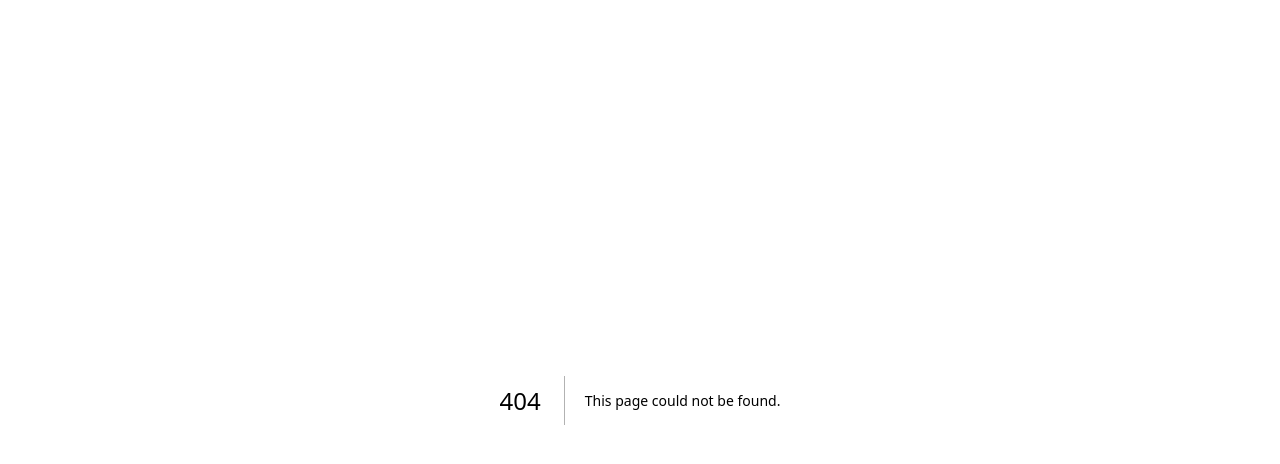
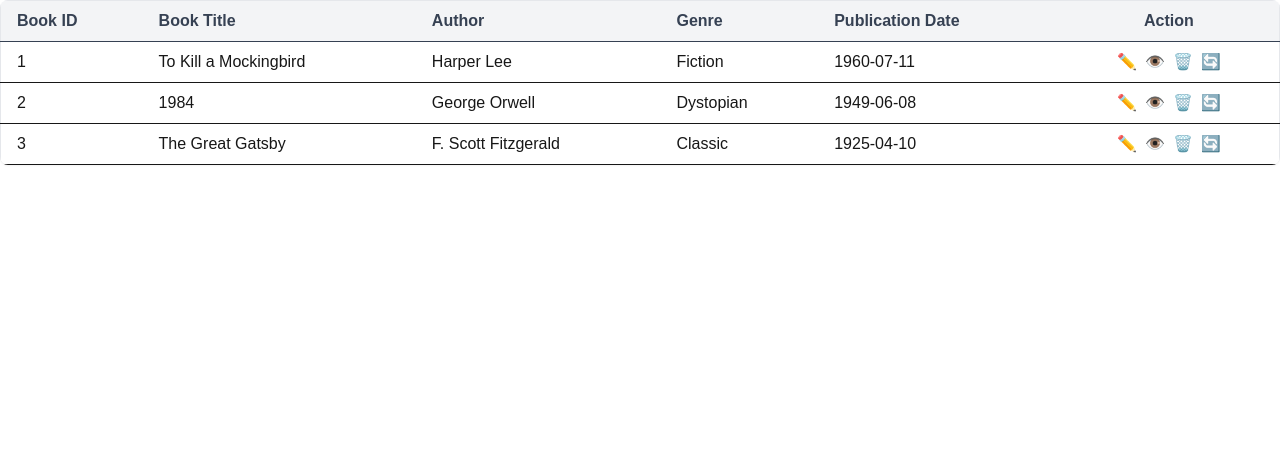
Before and after one commit to Jasmingaril/Library-Management-System-G4, a Next.js app: page /non-fiction in a window 1280 px wide. Before the commit this address had no page. Shown: the top 464 px of the page. Built offline with nearby package versions, Linux system fonts and the light colour scheme.

Commit message:
non-fiction

```diff
--- /dev/null
+++ b/src/app/non-fiction/page.tsx
@@ -0,0 +1,110 @@
+"use client";
+
+import React from "react";
+import { useRouter } from "next/navigation";
+
+const NonFictionPage: React.FC = () => {
+  const router = useRouter();
+
+  const nonFiction = [
+    {
+      id: 1,
+      title: "To Kill a Mockingbird",
+      author: "Harper Lee",
+      genre: "Fiction",
+      publicationDate: "1960-07-11",
+    },
+    {
+      id: 2,
+      title: "1984",
+      author: "George Orwell",
+      genre: "Dystopian",
+      publicationDate: "1949-06-08",
+    },
+    {
+      id: 3,
+      title: "The Great Gatsby",
+      author: "F. Scott Fitzgerald",
+      genre: "Classic",
+      publicationDate: "1925-04-10",
+    },
+  ];
+
+  const handleEdit = (id: number) => {
+    router.push(`/nonFiction/edit/${id}`);
+  };
+
+  const handleView = (id: number) => {
+    router.push(`/nonFiction/view/${id}`);
+  };
+
+  const handleDelete = (id: number) => {
+    router.push(`/nonFiction/delete/${id}`);
+  };
+
+  const handleUpdate = (id: number) => {
+    router.push(`/nonFiction/update/${id}`);
+  };
+
+  return (
+    <div className="w-full mb-8 overflow-hidden rounded-lg shadow-xs">
+      <div className="w-full overflow-x-auto">
+        <table className="min-w-full bg-white border border-gray-200 rounded-lg shadow-md">
+          <thead>
+            <tr className="bg-gray-100 text-gray-700">
+              <th className="px-4 py-2 text-left border-b">Book ID</th>
+              <th className="px-4 py-2 text-left border-b">Book Title</th>
+              <th className="px-4 py-2 text-left border-b">Author</th>
+              <th className="px-4 py-2 text-left border-b">Genre</th>
+              <th className="px-4 py-2 text-left border-b">Publication Date</th>
+              <th className="px-4 py-2 text-center border-b">Action</th>
+            </tr>
+          </thead>
+          <tbody>
+            {nonFiction.map((book) => (
+              <tr key={book.id} className="hover:bg-gray-50">
+                <td className="px-4 py-2 border-b">{book.id}</td>
+                <td className="px-4 py-2 border-b">{book.title}</td>
+                <td className="px-4 py-2 border-b">{book.author}</td>
+                <td className="px-4 py-2 border-b">{book.genre}</td>
+                <td className="px-4 py-2 border-b">{book.publicationDate}</td>
+                <td className="px-4 py-2 border-b text-center">
+                  <button
+                    onClick={() => handleEdit(book.id)}
+                    className="text-blue-500 hover:text-blue-700 mx-1"
+                    title="Edit"
+                  >
+                    ✏️
+                  </button>
+                  <button
+                    onClick={() => handleView(book.id)}
+                    className="text-green-500 hover:text-green-700 mx-1"
+                    title="View"
+                  >
+                    👁️
+                  </button>
+                  <button
+                    onClick={() => handleDelete(book.id)}
+                    className="text-red-500 hover:text-red-700 mx-1"
+                    title="Delete"
+                  >
+                    🗑️
+                  </button>
+                  <button
+                    onClick={() => handleUpdate(book.id)}
+                    className="text-yellow-500 hover:text-yellow-700 mx-1"
+                    title="Update"
+                  >
+                    🔄
+                  </button>
+                </td>
+              </tr>
+            ))}
+          </tbody>
+        </table>
+      </div>
+    </div>
+  );
+};
+
+export default NonFictionPage;
```
